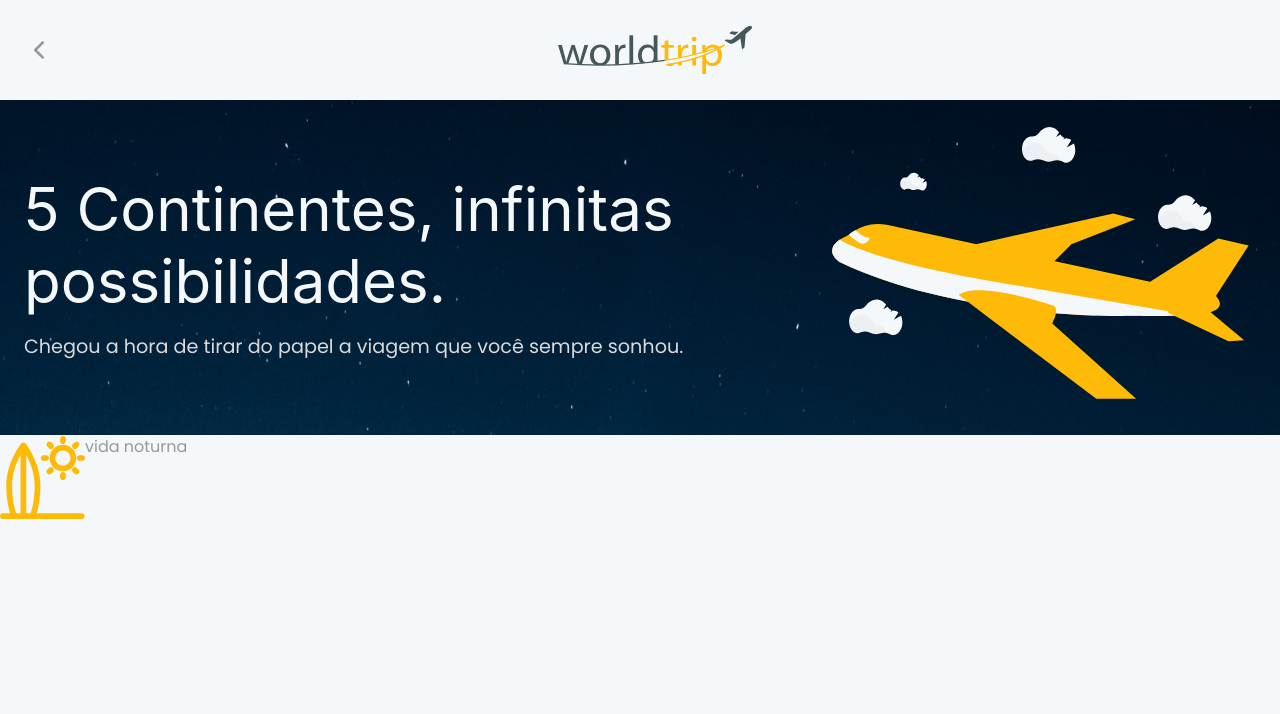
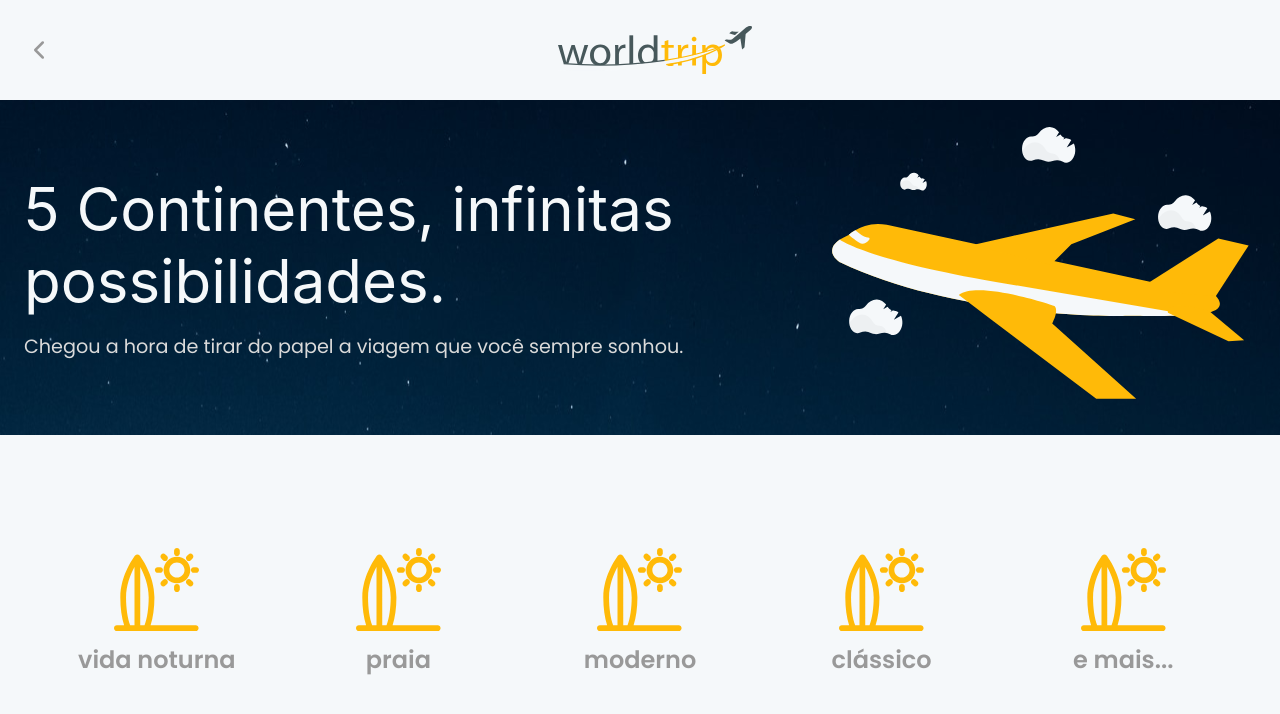
Before and after one commit to nikolaslopes/react-ignite-chapter04-challeng01-WORLDTRIP, a Next.js app: page / in a window 1280 px wide. Shown: the top 714 px of the page. Built offline with nearby package versions, Linux system fonts and the light colour scheme.

Commit message:
:construction: construction: travel item

```diff
--- /dev/null
+++ b/src/components/TravelTips/Item.tsx
@@ -0,0 +1,45 @@
+import { Box, Flex, Img, Text, useBreakpointValue } from '@chakra-ui/react'
+
+export interface ItemProps {
+  text: string
+}
+
+export function Item({ text }: ItemProps) {
+  const isWideVersion = useBreakpointValue({
+    base: false,
+    md: true,
+  })
+
+  return (
+    <Flex
+      flexDirection={{ base: 'row', md: 'column' }}
+      alignItems={'center'}
+      justifyContent={'center'}
+    >
+      {isWideVersion ? (
+        <Img
+          src="/icons/beach.svg"
+          alt="Icon"
+          width={{ base: '20px', md: '75px', lg: 'auto' }}
+        />
+      ) : (
+        <Box
+          backgroundColor={'yellow.900'}
+          width={'2'}
+          height={'2'}
+          marginRight={'2'}
+          borderRadius={'50%'}
+        />
+      )}
+      <Text
+        fontSize={{ base: 'lg', md: 'lg', lg: '2xl' }}
+        fontWeight={{ base: 'medium', md: 'semibold' }}
+        lineHeight={'6'}
+        textAlign={'center'}
+        marginTop={isWideVersion ? '4' : 0}
+      >
+        {text}
+      </Text>
+    </Flex>
+  )
+}
--- a/src/components/TravelTips/index.tsx
+++ b/src/components/TravelTips/index.tsx
@@ -1,10 +1,48 @@
-import { Flex, Img, Text } from '@chakra-ui/react'
+import {
+  Box,
+  Flex,
+  Grid,
+  GridItem,
+  HStack,
+  Img,
+  SimpleGrid,
+  Text,
+  useBreakpointValue,
+} from '@chakra-ui/react'
+import { Item } from './Item'
 
 export function TravelTips() {
+  const isWideVersion = useBreakpointValue({
+    base: false,
+    md: true,
+  })
+
   return (
-    <Flex>
-      <Img src="/icons/beach.svg" alt="Beach" />
-      <Text>vida noturna</Text>
-    </Flex>
+    <Grid
+      as={'section'}
+      templateColumns={{ base: '1fr 1fr', md: 'repeat(5, 1fr)' }}
+      gap={{ base: '4', md: '6' }}
+      width={'100%'}
+      maxWidth={'1300px'}
+      marginX={'auto'}
+      paddingX={'12'}
+      marginY={{ base: '9', md: '9', lg: '28' }}
+    >
+      <GridItem>
+        <Item text={'vida noturna'} />
+      </GridItem>
+      <GridItem>
+        <Item text={'praia'} />
+      </GridItem>
+      <GridItem>
+        <Item text={'moderno'} />
+      </GridItem>
+      <GridItem>
+        <Item text={'clássico'} />
+      </GridItem>
+      <GridItem colSpan={{ base: 2, md: 1 }}>
+        <Item text={'e mais...'} />
+      </GridItem>
+    </Grid>
   )
 }
```
Also changed, not shown: public/icons/circle.svg (added).
